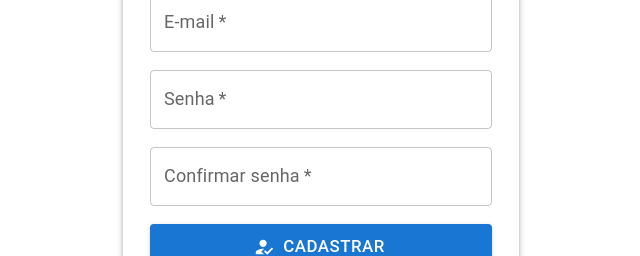
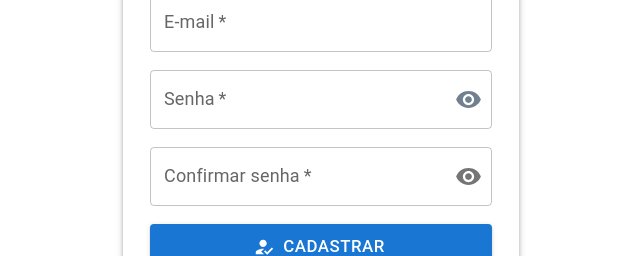
Before and after one commit to carlosribeiro25/dailytasks, a React (Vite) app: page /registerUser in a window 1280 px wide. Shown: the part 304-560 px from the top of the page, without its empty margins (319-959 px from the left). Built offline with nearby package versions, Linux system fonts and the light colour scheme.

Commit message:
feat:add password visibility toggle in Login and RegisterUser components

```diff
--- a/src/components/CadastroUser.jsx
+++ b/src/components/CadastroUser.jsx
@@ -1,9 +1,12 @@
 import { useState } from 'react';
 import { useMutation } from '@tanstack/react-query';
 import { api } from '../lib/Api';
-import {Alert, Box, Button, CircularProgress, Container, Paper, TextField,Toolbar, Typography,
+import {
+    Alert, Box, Button, CircularProgress, Container, IconButton, InputAdornment, Paper, TextField, Toolbar, Typography,
 } from '@mui/material';
 import PersonAddIcon from '@mui/icons-material/PersonAdd';
+import VisibilityIcon from '@mui/icons-material/Visibility';
+import VisibilityOffIcon from '@mui/icons-material/VisibilityOff';
 import HowToRegIcon from '@mui/icons-material/HowToReg';
 import { Link } from 'react-router-dom';
 
@@ -22,6 +25,8 @@ export default function RegisterUser() {
     });
     const [success, setSuccess] = useState(false);
     const [errorMsg, setErrorMsg] = useState('');
+    const [showPassword, setShowPassword] = useState(false);
+    const [showConfirmPassword, setShowConfirmPassword] = useState(false);
 
     const mutation = useMutation({
         mutationFn: registerUser,
@@ -120,7 +125,7 @@ export default function RegisterUser() {
                             <TextField
                                 label="Senha"
                                 name="password"
-                                type="password"
+                                type={showPassword ? 'text' : 'password'}
                                 value={form.password}
                                 onChange={handleChange}
                                 placeholder="Mínimo 6 caracteres"
@@ -128,18 +133,49 @@ export default function RegisterUser() {
                                 required
                                 fullWidth
                                 variant="outlined"
+                                slotProps={{
+                                    input: {
+                                        endAdornment: (
+                                            <InputAdornment position="end">
+                                                <IconButton
+                                                    onClick={() => setShowPassword((prev) => !prev)}
+                                                    edge="end"
+                                                    sx={{ color: 'rgba(112,128,144)' }}
+                                                    size='medium'
+                                                >
+                                                    {showPassword ? <VisibilityOffIcon /> : <VisibilityIcon />}
+                                                </IconButton>
+                                            </InputAdornment>
+                                        )
+                                    }
+                                }}
                             />
 
                             <TextField
                                 label="Confirmar senha"
                                 name="confirmPassword"
-                                type="password"
+                                type={showConfirmPassword ? 'text' : 'password'}
                                 value={form.confirmPassword}
                                 onChange={handleChange}
                                 placeholder="Repita a senha"
                                 required
                                 fullWidth
                                 variant="outlined"
+                                slotProps={{
+                                    input: {
+                                        endAdornment: (
+                                            <InputAdornment position="end">
+                                                <IconButton
+                                                    onClick={() => setShowConfirmPassword((prev) => !prev)}
+                                                    edge="end"
+                                                    sx={{ color: 'rgba(0,0,0,0.54)' }}
+                                                >
+                                                    {showConfirmPassword ? <VisibilityOffIcon /> : <VisibilityIcon />}
+                                                </IconButton>
+                                            </InputAdornment>
+                                        )
+                                    }
+                                }}
                             />
 
                             {errorMsg && (
@@ -169,7 +205,7 @@ export default function RegisterUser() {
                             >
                                 {mutation.isPending ? 'Cadastrando...' : 'Cadastrar'}
                             </Button>
-                        <Link className='text-blue-400 text-center justify-center ml-4' to='/login'> Voltar</Link>
+                            <Link className='text-blue-400 text-center justify-center ml-4' to='/login'> Voltar</Link>
                         </Box>
                     </Paper>
                 </Container>
--- a/src/components/Login.jsx
+++ b/src/components/Login.jsx
@@ -1,18 +1,21 @@
 import { useState } from 'react'
 import { Link, useNavigate } from 'react-router-dom';
 import { api } from '../lib/Api';
-import { Alert, Box, Button, Container, Paper, TextField, Typography,
+import {
+    Alert, Box, Button, Container, IconButton, InputAdornment, Paper, TextField, Typography,
 } from '@mui/material';
 import LoginIcon from '@mui/icons-material/Login';
 import LockOutlinedIcon from '@mui/icons-material/LockOutlined';
+import VisibilityIcon from '@mui/icons-material/Visibility';
+import VisibilityOffIcon from '@mui/icons-material/VisibilityOff';
 import HowToRegIcon from '@mui/icons-material/HowToReg';
 
 export default function Login() {
 
-    const [ email, setEmail ] = useState("");
-    const [ password, setPassword ] = useState("");
-    const [ errorMsg, setErrorMsg ] = useState("");
-
+    const [email, setEmail] = useState("");
+    const [password, setPassword] = useState("");
+    const [errorMsg, setErrorMsg] = useState("")
+    const [showPassword, setShowPassword] = useState(false)
     const navigate = useNavigate()
 
     const handleSubmit = async (event) => {
@@ -28,8 +31,8 @@ export default function Login() {
             navigate('/')
         } catch (error) {
             console.error("Erro: ", error.response?.data || error.message)
-            if(error.response?.status === 400) {
-                setErrorMsg("Credenciais inválidas")
+            if (error.response?.status === 400) {
+                setErrorMsg("Credenciais inválidas, verifique se o email ou senha estão corretos")
             } else {
                 setErrorMsg("Erro ao realizar login")
             }
@@ -43,7 +46,7 @@ export default function Login() {
 
                     <Box className="bg-gray-800 px-4 py-4 flex flex-col items-center gap-2">
                         <Typography variant="h5" component="h1" className="font-bold text-amber-50">
-                           Bem-vindo ao Dailytasks
+                            Bem-vindo ao Dailytasks
                         </Typography>
                     </Box>
 
@@ -53,11 +56,10 @@ export default function Login() {
                         className="flex flex-col gap-5 p-6 sm:p-8 "
                     >
                         <TextField
-                            label="Seu email"
+                            label="Digite seu email"
                             type="email"
                             value={email}
                             name="email"
-
                             id="email"
                             placeholder="Digite seu email"
                             onChange={(e) => setEmail(e.target.value)}
@@ -69,15 +71,32 @@ export default function Login() {
 
                         <TextField
                             label="Sua senha"
-                            type="password"
+                            type={showPassword ? 'text' : 'password'}
                             value={password}
                             name="password"
+
                             id="password"
                             placeholder="Digite sua senha"
                             onChange={(e) => setPassword(e.target.value)}
                             required
                             fullWidth
                             variant="outlined"
+
+                            slotProps={{
+                                input: {
+                                    endAdornment: (
+                                        <InputAdornment position="end">
+                                            <IconButton
+                                                onClick={() => setShowPassword((prev) => !prev)}
+                                                edge="end"
+                                                sx={{ color: 'rgba(0,0,0,0.54)' }}
+                                            >
+                                                {showPassword ? <VisibilityOffIcon /> : <VisibilityIcon />}
+                                            </IconButton>
+                                        </InputAdornment>
+                                    )
+                                }
+                            }}
                         />
 
                         {errorMsg && (
@@ -99,7 +118,7 @@ export default function Login() {
 
                         <div className='justify-center text-center flex'>
                             <Link to='/registerUser' >
-                            <p className='text-green-600'>Faça seu cadastro  </p><HowToRegIcon/> </Link>
+                                <p className='text-green-600'>Faça seu cadastro aqui ⬇</p><HowToRegIcon /> </Link>
                         </div>
                     </Box>
                 </Paper>
--- a/src/components/NavBar.jsx
+++ b/src/components/NavBar.jsx
@@ -14,8 +14,8 @@ import Divider from '@mui/material/Divider';
 import LogoutIcon from '@mui/icons-material/Logout';
 
 const pages = [
-  { label: 'Tarefas', path: '/tasks' },
-  { label: 'Criar Tarefa', path: '/cadastrar' },
+  { label: 'Minhas Tarefas', path: '/tasks' },
+  { label: 'Criar tarefa', path: '/cadastrar' },
   { label: 'Filtro', path: '/tasks/filter' },
 ];
 
```
Also changed, not shown: src/pages/tasks/GetTasks.jsx (+17 -18 lines).
